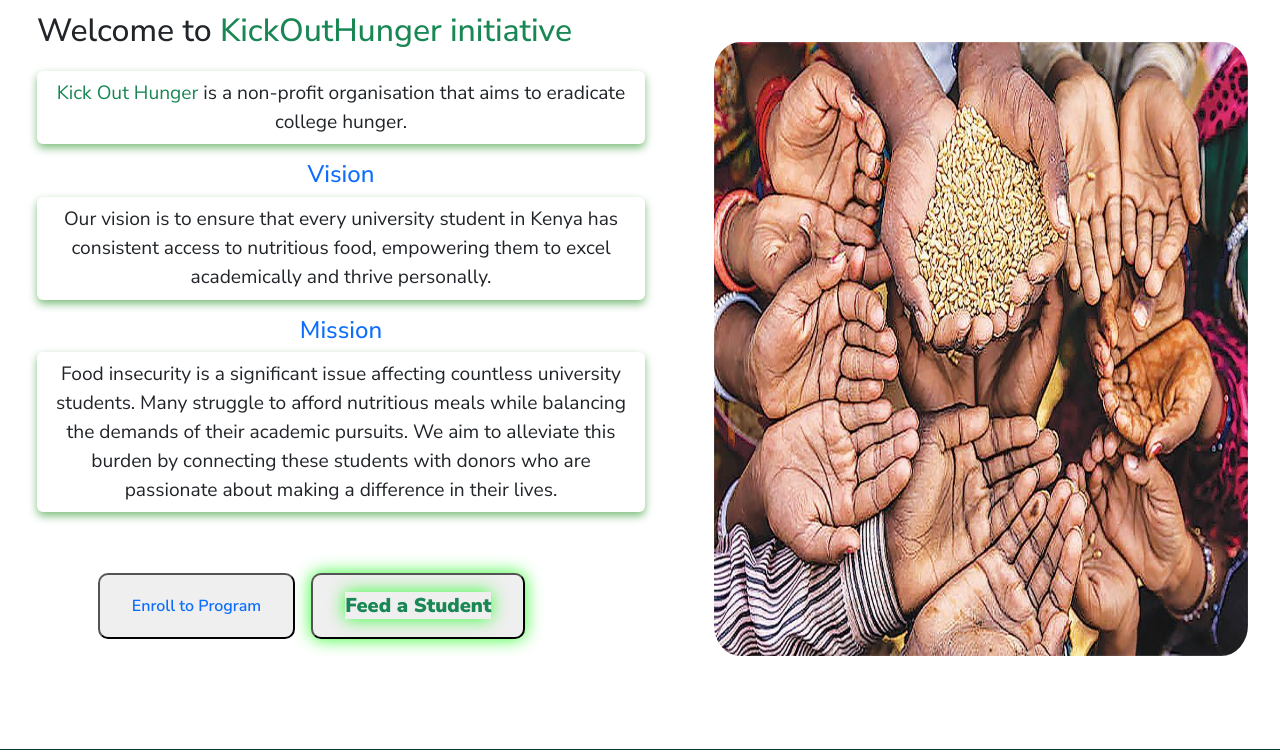
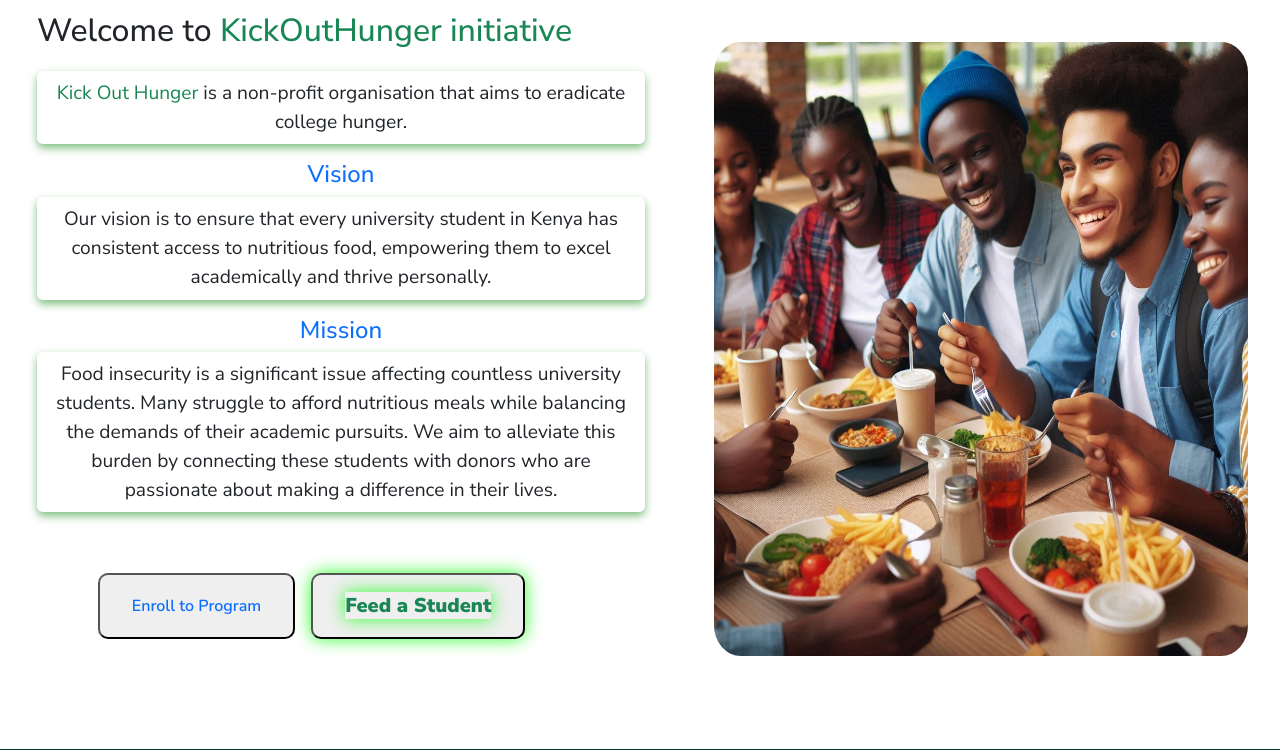
Before and after one commit to INUKA-PLATFORM/INUKA-PROJECT, a Django app: page / in a window 1280 px wide. Shown: the part 128-878 px from the top of the page. Run offline with Django 5.2, Linux system fonts and the light colour scheme; some libraries are stand-ins or nearby versions; some web fonts are replaced.

Commit message:
change the homepage image

```diff
--- a/templates/frontend/home.html
+++ b/templates/frontend/home.html
@@ -38,7 +38,7 @@
             </div>
         </div>
         <div class="home-image">
-            <img class="home-img1" src="{% static 'images/food.jpg' %}" alt="home-image">
+            <img class="home-img1 w-100" src="{% static 'images/studentsEating1.jfif' %}" alt="Students eating">
         </div>
 
     </div>
```
